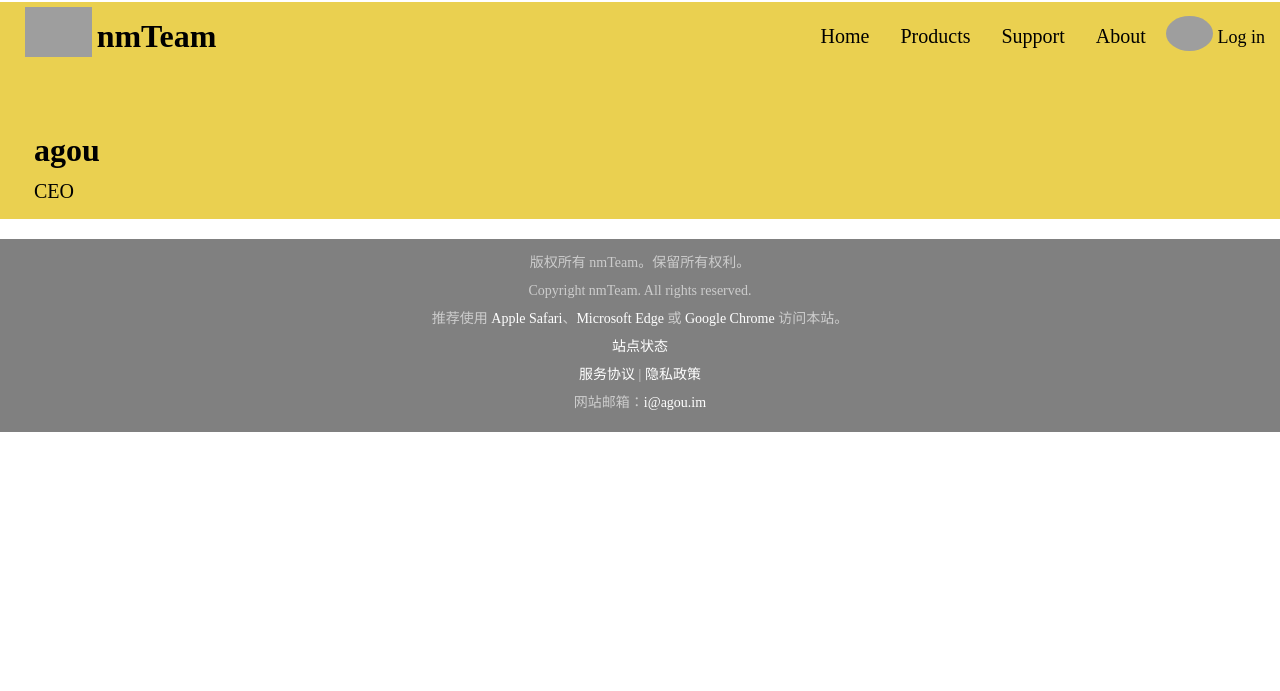
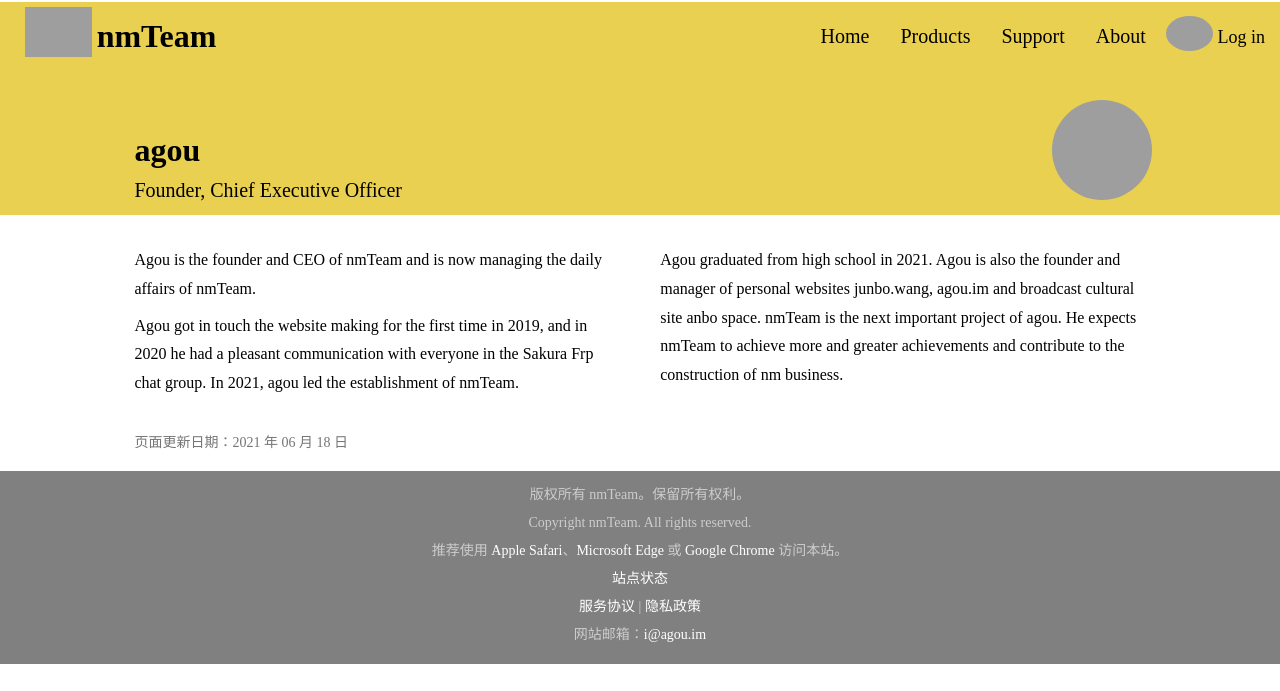
Before and after one commit to nm-Team/WebSite, a PHP site: page /leadership/agou.html in a window 1280 px wide. Shown: the top 691 px of the page. Run offline with PHP 8.4, Linux system fonts and the light colour scheme; grey boxes are pictures that could not be loaded.

Commit message:
提交20.06.18所作更改1

```diff
--- a/aboutus.html
+++ b/aboutus.html
@@ -18,7 +18,7 @@
 
 <body>
 	<div id="hcont"></div>
-	<h1 class="title">About nmTeam</h1>
+	<h1 class="title center">About nmTeam</h1>
 
 	<div id="fcont"></div>
 </body>
--- a/leadership/agou.html
+++ b/leadership/agou.html
@@ -11,20 +11,38 @@
 	<meta name='format-detection' content='telephone=no'>
 	<link rel="stylesheet" type="text/css" href="/src/css/common.css">
 	<link rel="stylesheet" type="text/css" href="/src/css/head.css">
-	<link rel="stylesheet" type="text/css" href="/src/css/leadership.css">
+	<link rel="stylesheet" type="text/css" href="/src/css/leadershipdetail.css">
 	<script src="/src/js/loadbefore.js"></script>
 
 </head>
 
 <body>
 	<div id="hcont"></div>
-	<!-- <a href="/leadership/index.html" class="titleBack">< nmTeam Leadership</a> -->
-	<h1 class="title">agou<br /><small>CEO</small></h1>
-	<div class="teamLeaderContainer">
+	<div class="title largepadding">
+		<!-- <a href="/leadership/index.html" class="titleBack">< nmTeam Leadership</a> -->
+		<h1>agou</h1><small>Founder, Chief Executive Officer</small><i
+			style="background-image: url(//i.zerodream.net/c937feca23a135a71b91a02df83e3ba9.jpg);"></i>
+	</div>
+	<div class="main">
+		<div class="left intro">
+			<p>Agou is the founder and CEO of nmTeam and is now managing the daily affairs of nmTeam.
+			</p>
+			<p>
+				Agou got in touch the website making for the first time in 2019, and in 2020 he had a pleasant
+				communication with everyone in the Sakura Frp chat group. In 2021, agou led the establishment of nmTeam.
+			</p>
+		</div>
+		<div class="right intro">
+			<p>
+				Agou graduated from high school in 2021. Agou is also the founder and manager of personal websites
+				junbo.wang, agou.im and broadcast cultural site anbo space. nmTeam is the next important project of
+				agou. He expects nmTeam to achieve more and greater achievements and contribute to the construction of
+				nm business. </p>
 
+		</div>
 	</div>
 
-	<div id="fcont"></div>
+	<div id="fcont" updateTime="20210618"></div>
 </body>
 
 <script src="/src/js/header.js"></script>
--- a/src/css/common.css
+++ b/src/css/common.css
@@ -53,11 +53,12 @@ body{
     line-height: normal;
     font-family: PingFangSC-Regular;
     /* -webkit-touch-callout: none; */
+	/* 调试期间先不留
     -webkit-user-select: none;
     -khtml-user-select: none;
     -moz-user-select: none;
     -ms-user-select: none;
-    user-select: none;
+    user-select: none; */
 
 }
 
@@ -84,6 +85,24 @@ body{
 
 }
 
+.title.center{
+
+	text-align: center;
+
+}
+
+.title h1{
+
+    margin: 0 0 10px 0;
+
+}
+
+.title.largepadding{
+
+	padding: 130px calc(10% + 8px) 13px calc(10% + 8px);
+
+}
+
 .titleBack{
 
 	display: block;
@@ -100,6 +119,14 @@ body{
 
 	font-size: 20px;
 	font-weight: 300;
+
+}
+
+.main{
+
+    position: relative;
+    margin: 0;
+    padding: 5px 10%;
 
 }
 
@@ -272,6 +299,13 @@ beta-tag{
 
 }
 
+.updateDate{
+    margin: 20px 10%;
+    font-size: 14px;
+    font-weight: 300;
+    color: var(--text-grey);
+}
+
 @-webkit-keyframes stretchdelay{
 
     0%, 40%, 100%
--- a/src/css/index.css
+++ b/src/css/index.css
@@ -32,11 +32,6 @@
     background-position-y: center;
     background-size: auto 100%;
     background-repeat: no-repeat;
-}
-.indexMain{
-    position: relative;
-    margin: 0;
-    padding: 5px 10%;
 }
 .indexMainBlock{
     margin: 0 0 15px 0;
--- /dev/null
+++ b/src/css/leadershipdetail.css
@@ -0,0 +1,27 @@
+.title{
+    padding-right: 130px!important;
+}
+.title i{
+    position: absolute;
+    bottom: 15px;
+    right: 10%;
+    width: 100px;
+    height: 100px;
+    border-radius: 666px;
+    background-size: 100px;
+}
+.intro p{
+    margin: 0.5em 0;
+    line-height: 1.8;
+}
+@media (min-width: 800px) {
+    .main{
+        display: flex;
+    }
+    .intro{
+        width: 48%;
+    }
+    .intro.right{
+        margin-left: 4%;
+    }
+}
--- a/src/js/header.js
+++ b/src/js/header.js
@@ -34,6 +34,11 @@ function stop() {
 	cover.className = "";
 	sit = 0;
 }
+
+// 页面更新日期
+if (fcont.getAttribute("updatetime") && fcont.getAttribute("updatetime").length == 8) {
+	fcont.innerHTML = "<div class=updateDate>页面更新日期：" + fcont.getAttribute("updatetime").slice(0, 4) + " 年 " + fcont.getAttribute("updatetime").slice(4, 6) + " 月 " + fcont.getAttribute("updatetime").slice(6, 8) + " 日</div>" + fcont.innerHTML;
+}
 // window.onresize=function() {
 // if (document.body.clientWidth > 700)
 // document.getElementById("map-box-main").style.visibility = "visible";
@@ -52,4 +57,3 @@ function setHeader() {
 		document.getElementById("header-main").className = "height hidden";
 	else document.getElementById("header-main").className = "height ";
 }
-document.getElementById("header-main")
```
Also changed, not shown: index.html (+5 -4 lines), leadership/index.html (+8 -4 lines), src/json/products.json (+42 -6 lines). Lines whose indentation alone changed are shown as unchanged.
